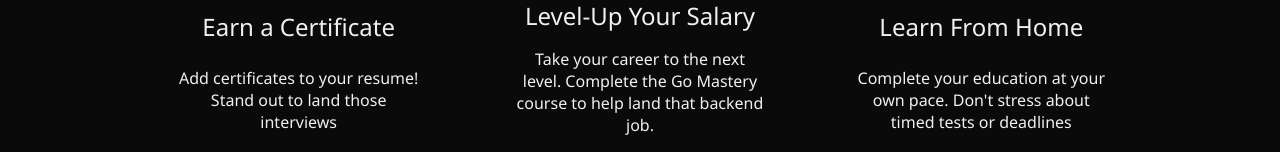
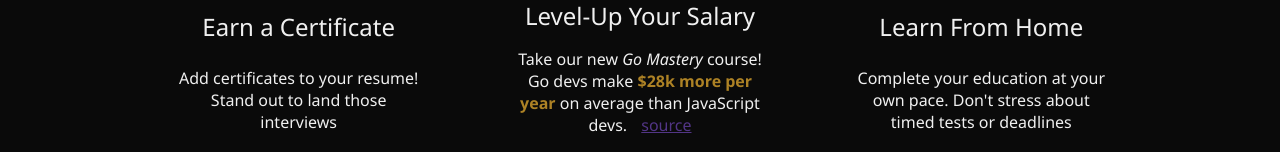
Before and after one commit to hasibarman08/classroom.qvault.io, a Vue app: page /#/ in a window 1280 px wide. Shown: the part 800-952 px from the top of the page. Built offline with nearby package versions, Linux system fonts and the light colour scheme; what vue-notification would draw is missing.

Commit message:
Go devs earn more

```diff
--- a/src/views/Login.vue
+++ b/src/views/Login.vue
@@ -149,8 +149,12 @@
         <img src="https://img.icons8.com/nolan/64/coin-wallet.png">
         <span>Level-Up Your Salary</span>
         <p>
-          Take your career to the next level.
-          Complete the Go Mastery course to help land that backend job.
+          Take our new <i>Go Mastery</i> course! Go devs make <b>$28k more per year</b> on average than JavaScript devs.
+          <a
+            href="https://insights.stackoverflow.com/survey/2020#technology-what-languages-are-associated-with-the-highest-salaries-worldwide-united-states"
+          >
+            source
+          </a>
         </p>
       </div>
       <div class="widget">
@@ -415,6 +419,10 @@
       p {
         font-size: 1em;
       }
+
+      a {
+        color: $purple-darker;
+      }
     }
   }
 
```
Also changed, not shown: 7 other files (tests, documents, lock files or other folders).
